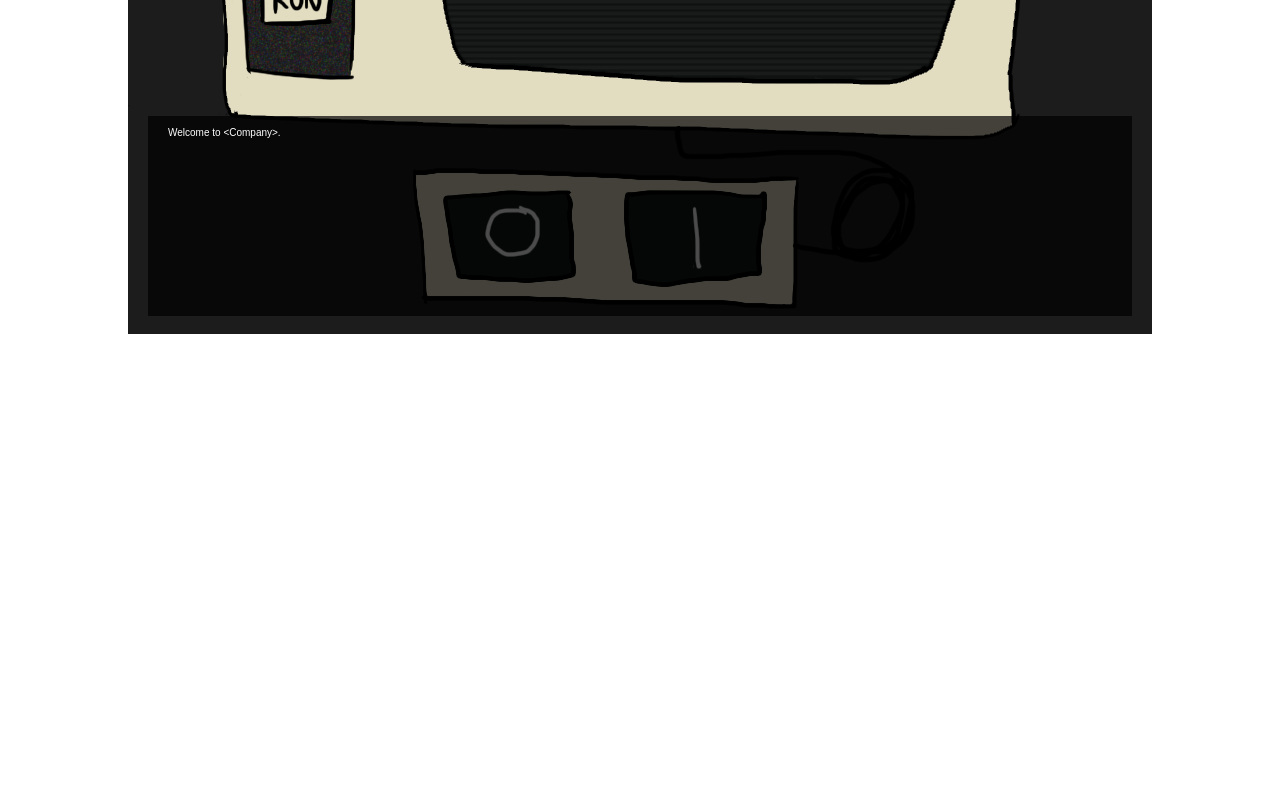
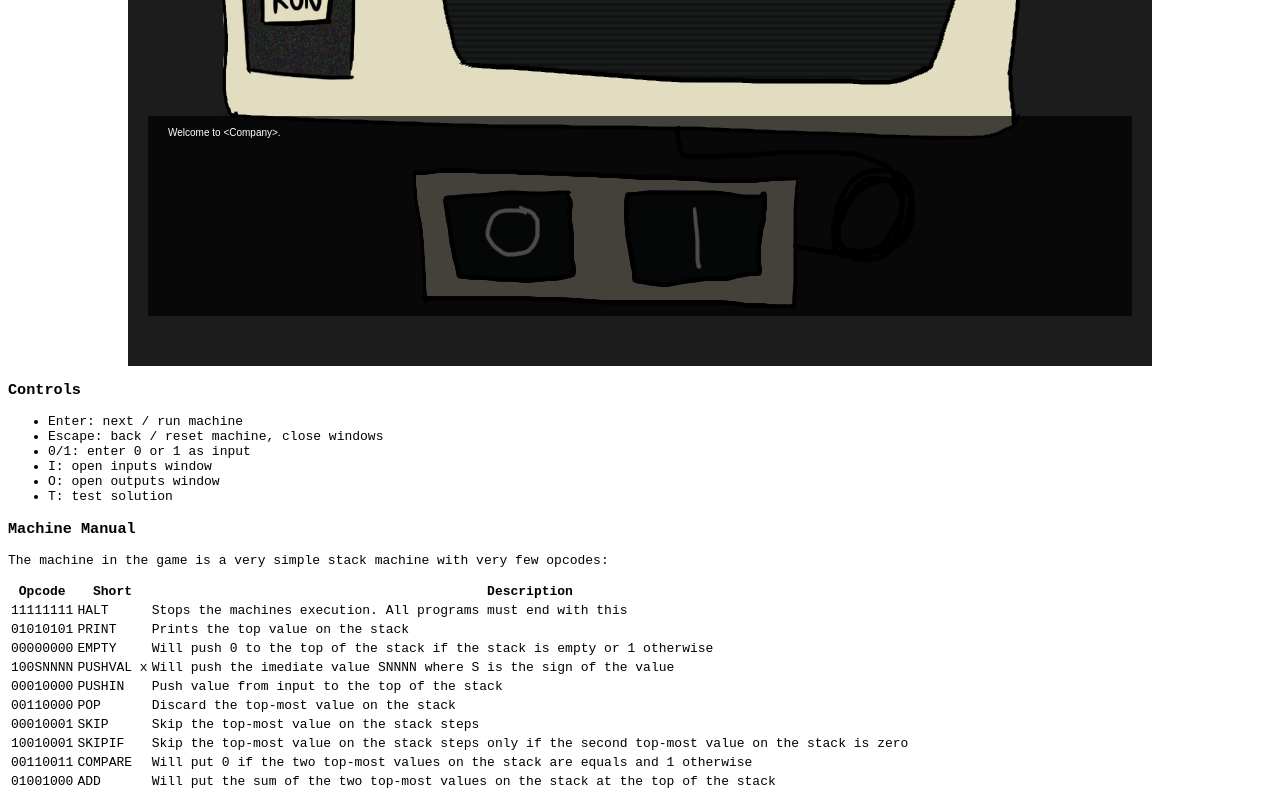
Before and after one commit to soupi/ld34, a website: page index.html in a window 1280 px wide. Shown: the part 442-1242 px from the top of the page. Before the commit the page ends 816 px from the top, so only its background shows below. Drawn offline with Linux system fonts and the light colour scheme.

Commit message:
adding manual

```diff
--- a/index.html
+++ b/index.html
@@ -3,10 +3,84 @@
   <head>
     <title></title>
   </head>
-  <body>
+  <body style="font-family: monospace">
     <div style="width: 1024px; height: 800px; margin: auto;">
-      <canvas id="canvas" width=1024 height=768 />
+      <canvas id="canvas" width=1024 height=800 />
     </div>
+    <div>
+      <h3>Controls</h3>
+      <ul>
+        <li>Enter: next / run machine</li>
+        <li>Escape: back / reset machine, close windows</li>
+        <li>0/1: enter 0 or 1 as input</li>
+        <li>I: open inputs window</li>
+        <li>O: open outputs window</li>
+        <li>T: test solution</li>
+      </ul>
+    </div>
+    <div>
+      <h3>Machine Manual</h3>
+      <p>The machine in the game is a very simple stack machine with very few opcodes:</p>
+
+      <table>
+        <tr>
+          <th>Opcode</th>
+          <th>Short</th>
+          <th>Description</th>
+        </tr>
+        <tr>
+          <td>11111111</td>
+          <td>HALT</td>
+          <td>Stops the machines execution. All programs must end with this</td>
+        </tr>
+        <tr>
+          <td>01010101</td>
+          <td>PRINT</td>
+          <td>Prints the top value on the stack</td>
+        </tr>
+        <tr>
+          <td>00000000</td>
+          <td>EMPTY</td>
+          <td>Will push 0 to the top of the stack if the stack is empty or 1 otherwise</td>
+        </tr>
+        <tr>
+          <td>100SNNNN</td>
+          <td>PUSHVAL x</td>
+          <td>Will push the imediate value SNNNN where S is the sign of the value</td>
+        </tr>
+        <tr>
+          <td>00010000</td>
+          <td>PUSHIN</td>
+          <td>Push value from input to the top of the stack</td>
+        </tr>
+        <tr>
+          <td>00110000</td>
+          <td>POP</td>
+          <td>Discard the top-most value on the stack</td>
+        </tr>
+        <tr>
+          <td>00010001</td>
+          <td>SKIP</td>
+          <td>Skip the top-most value on the stack steps</td>
+        </tr>
+        <tr>
+          <td>10010001</td>
+          <td>SKIPIF</td>
+          <td>Skip the top-most value on the stack steps only if the second top-most value on the stack is zero</td>
+        </tr>
+        <tr>
+          <td>00110011</td>
+          <td>COMPARE</td>
+          <td>Will put 0 if the two top-most values on the stack are equals and 1 otherwise</td>
+        </tr>
+        <tr>
+          <td>01001000</td>
+          <td>ADD</td>
+          <td>Will put the sum of the two top-most values on the stack at the top of the stack</td>
+        </tr>
+      </table>
+    </div>
+
     <script src="app.js"></script>
   </body>
 </html>
```
Also changed, not shown: 1 other file.
